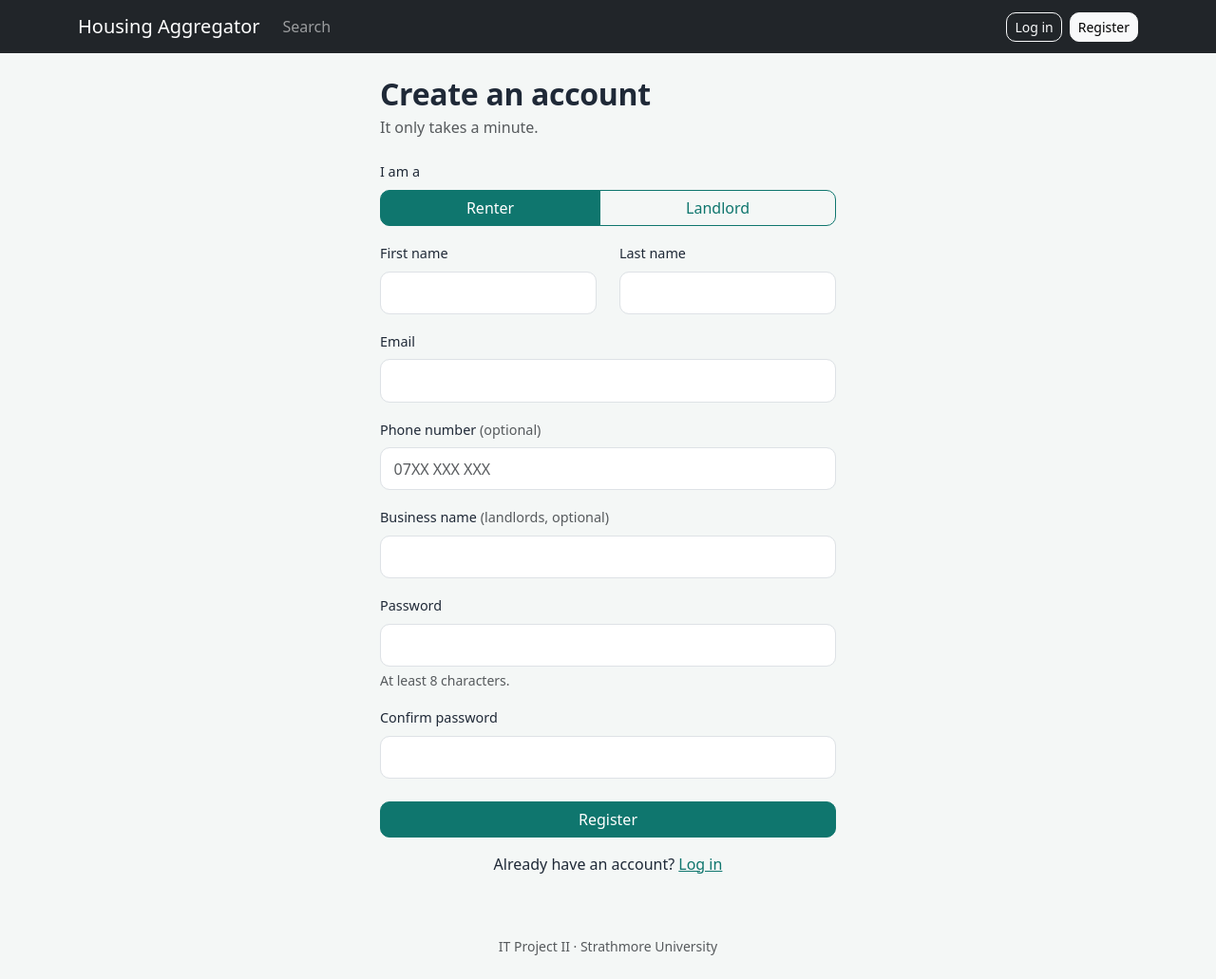
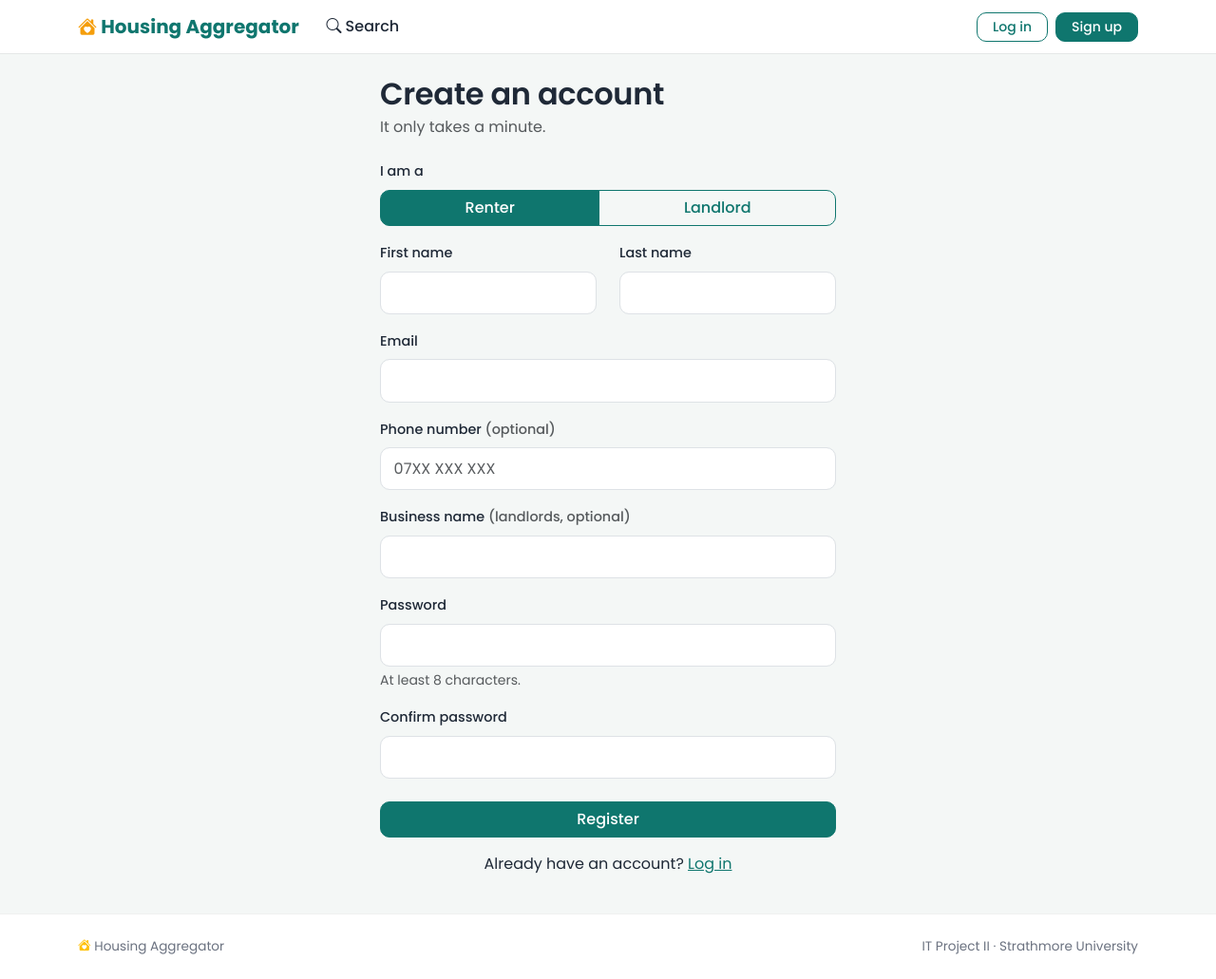
Before and after one commit to j-kingz/Housing-Aggregator-Project-, a Flask app: page /register in a window 1280 px wide. Shown: the whole page at 95% size. Run offline with Flask 3, Linux system fonts and the light colour scheme.

Commit message:
white navbar with icons, user dropdown, proper footer

```diff
--- a/app/templates/base.html
+++ b/app/templates/base.html
@@ -4,57 +4,91 @@
   <meta charset="utf-8">
   <meta name="viewport" content="width=device-width, initial-scale=1">
   <title>{% block title %}Home{% endblock %} | Housing Aggregator</title>
+  <link rel="preconnect" href="https://fonts.googleapis.com">
+  <link rel="preconnect" href="https://fonts.gstatic.com" crossorigin>
+  <link href="https://fonts.googleapis.com/css2?family=Poppins:wght@400;500;600;700&display=swap" rel="stylesheet">
   <link href="https://cdn.jsdelivr.net/npm/bootstrap@5.3.3/dist/css/bootstrap.min.css" rel="stylesheet">
+  <link href="https://cdn.jsdelivr.net/npm/bootstrap-icons@1.11.3/font/bootstrap-icons.min.css" rel="stylesheet">
   <link rel="stylesheet" href="{{ url_for('static', filename='css/style.css') }}">
 </head>
 <body>
-  <nav class="navbar navbar-expand-md navbar-dark bg-dark">
+  {% set page = request.endpoint %}
+  <nav class="navbar navbar-expand-md navbar-light site-nav sticky-top">
     <div class="container">
-      <a class="navbar-brand" href="{{ url_for('main.home') }}">Housing Aggregator</a>
-      <button class="navbar-toggler" type="button" data-bs-toggle="collapse" data-bs-target="#mainNav">
+      <a class="navbar-brand" href="{{ url_for('main.home') }}"><i class="bi bi-house-heart-fill"></i> Housing Aggregator</a>
+      <button class="navbar-toggler border-0" type="button" data-bs-toggle="collapse" data-bs-target="#mainNav">
         <span class="navbar-toggler-icon"></span>
       </button>
 
       <div class="collapse navbar-collapse" id="mainNav">
-        <ul class="navbar-nav me-auto">
-          <li class="nav-item"><a class="nav-link" href="{{ url_for('main.home') }}">Search</a></li>
+        <ul class="navbar-nav me-auto gap-md-1 mt-2 mt-md-0">
+          <li class="nav-item">
+            <a class="nav-link {{ 'active' if page == 'main.home' }}" href="{{ url_for('main.home') }}"><i class="bi bi-search me-1"></i>Search</a>
+          </li>
           {% if current_user.is_authenticated and current_user.is_landlord %}
-            <li class="nav-item"><a class="nav-link" href="{{ url_for('listings.my_listings') }}">My listings</a></li>
-            <li class="nav-item"><a class="nav-link" href="{{ url_for('listings.create') }}">Add listing</a></li>
+            <li class="nav-item">
+              <a class="nav-link {{ 'active' if page == 'listings.my_listings' }}" href="{{ url_for('listings.my_listings') }}"><i class="bi bi-buildings me-1"></i>My listings</a>
+            </li>
+            <li class="nav-item">
+              <a class="nav-link {{ 'active' if page == 'listings.create' }}" href="{{ url_for('listings.create') }}"><i class="bi bi-plus-circle me-1"></i>Add listing</a>
+            </li>
           {% endif %}
         </ul>
 
-        <div class="d-flex align-items-center gap-2">
+        <div class="d-flex align-items-center gap-2 my-2 my-md-0">
           {% if current_user.is_authenticated %}
-            <a class="nav-link text-light" href="{{ url_for('main.profile') }}">{{ current_user.firstname }}</a>
+            <div class="dropdown">
+              <a href="#" class="d-flex align-items-center gap-2 text-decoration-none text-dark dropdown-toggle" data-bs-toggle="dropdown">
+                <span class="avatar">{{ current_user.firstname[:1]|upper }}{{ current_user.lastname[:1]|upper }}</span>
+                <span class="fw-medium">{{ current_user.firstname }}</span>
+              </a>
+              <ul class="dropdown-menu dropdown-menu-end shadow-sm border-0">
+                <li><span class="dropdown-item-text small text-muted">{{ current_user.role.name }} account</span></li>
+                <li><a class="dropdown-item" href="{{ url_for('main.profile') }}"><i class="bi bi-person me-2"></i>My profile</a></li>
+                <li><hr class="dropdown-divider"></li>
+                <li>
                   <form method="post" action="{{ url_for('auth.logout') }}" class="m-0">
                     <input type="hidden" name="csrf_token" value="{{ csrf_token() }}">
-              <button class="btn btn-outline-light btn-sm">Log out</button>
+                    <button class="dropdown-item text-danger"><i class="bi bi-box-arrow-right me-2"></i>Log out</button>
                   </form>
+                </li>
+              </ul>
+            </div>
           {% else %}
-            <a class="btn btn-outline-light btn-sm" href="{{ url_for('auth.login') }}">Log in</a>
-            <a class="btn btn-light btn-sm" href="{{ url_for('auth.register') }}">Register</a>
+            <a class="btn btn-outline-primary btn-sm px-3" href="{{ url_for('auth.login') }}">Log in</a>
+            <a class="btn btn-primary btn-sm px-3" href="{{ url_for('auth.register') }}">Sign up</a>
           {% endif %}
         </div>
       </div>
     </div>
   </nav>
 
-  <main class="container py-4">
+  <main>
     {% with messages = get_flashed_messages(with_categories=true) %}
+      {% if messages %}
+        <div class="container pt-3">
           {% for category, message in messages %}
-        <div class="alert alert-{{ category }} alert-dismissible fade show">
+            <div class="alert alert-{{ category }} alert-dismissible fade show shadow-sm mb-2">
               {{ message }}
               <button type="button" class="btn-close" data-bs-dismiss="alert"></button>
             </div>
           {% endfor %}
+        </div>
+      {% endif %}
     {% endwith %}
 
+    {% block hero %}{% endblock %}
+
+    <div class="container py-4">
       {% block content %}{% endblock %}
+    </div>
   </main>
 
-  <footer class="text-center text-muted small py-4">
-    IT Project II &middot; Strathmore University
+  <footer class="site-footer py-4">
+    <div class="container d-flex flex-column flex-md-row justify-content-between gap-2">
+      <span><i class="bi bi-house-heart-fill text-warning"></i> Housing Aggregator</span>
+      <span>IT Project II &middot; Strathmore University</span>
+    </div>
   </footer>
 
   <script src="https://cdn.jsdelivr.net/npm/bootstrap@5.3.3/dist/js/bootstrap.bundle.min.js"></script>
```
Lines whose indentation alone changed are shown as unchanged.
